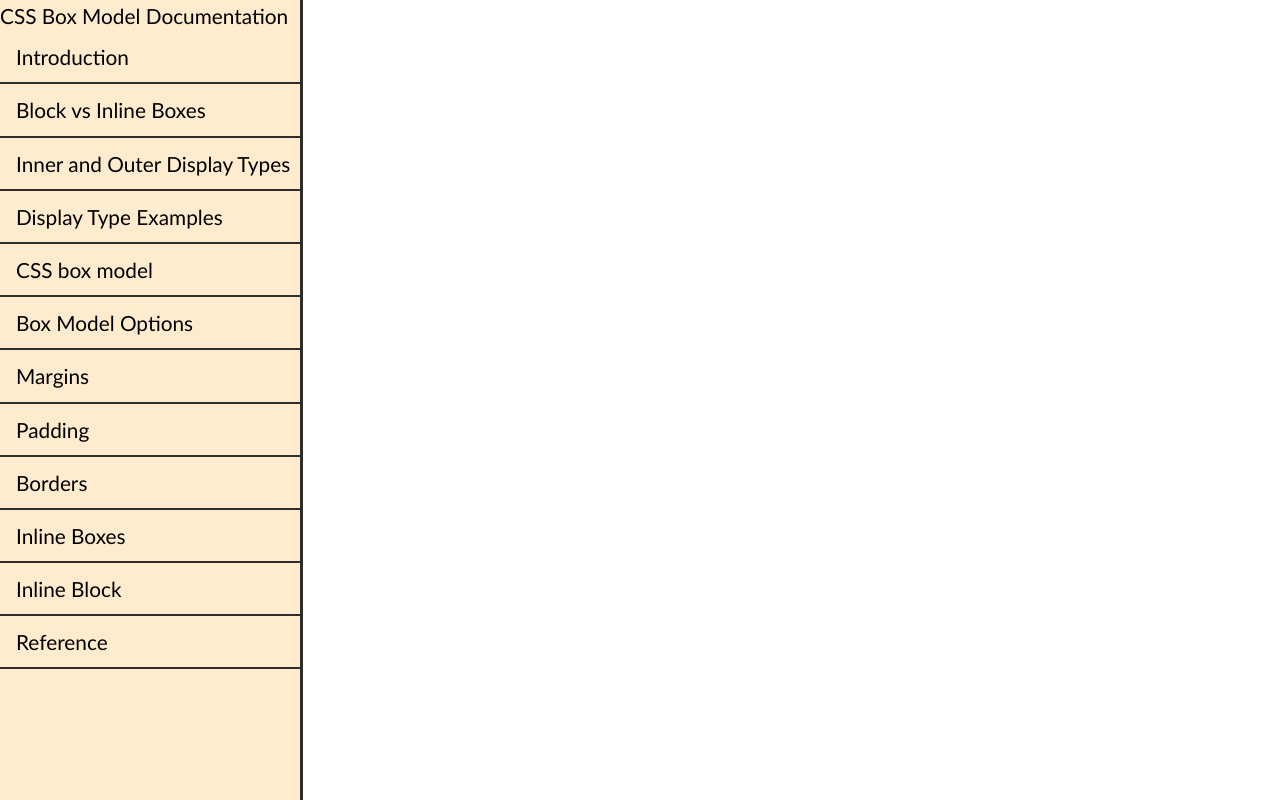
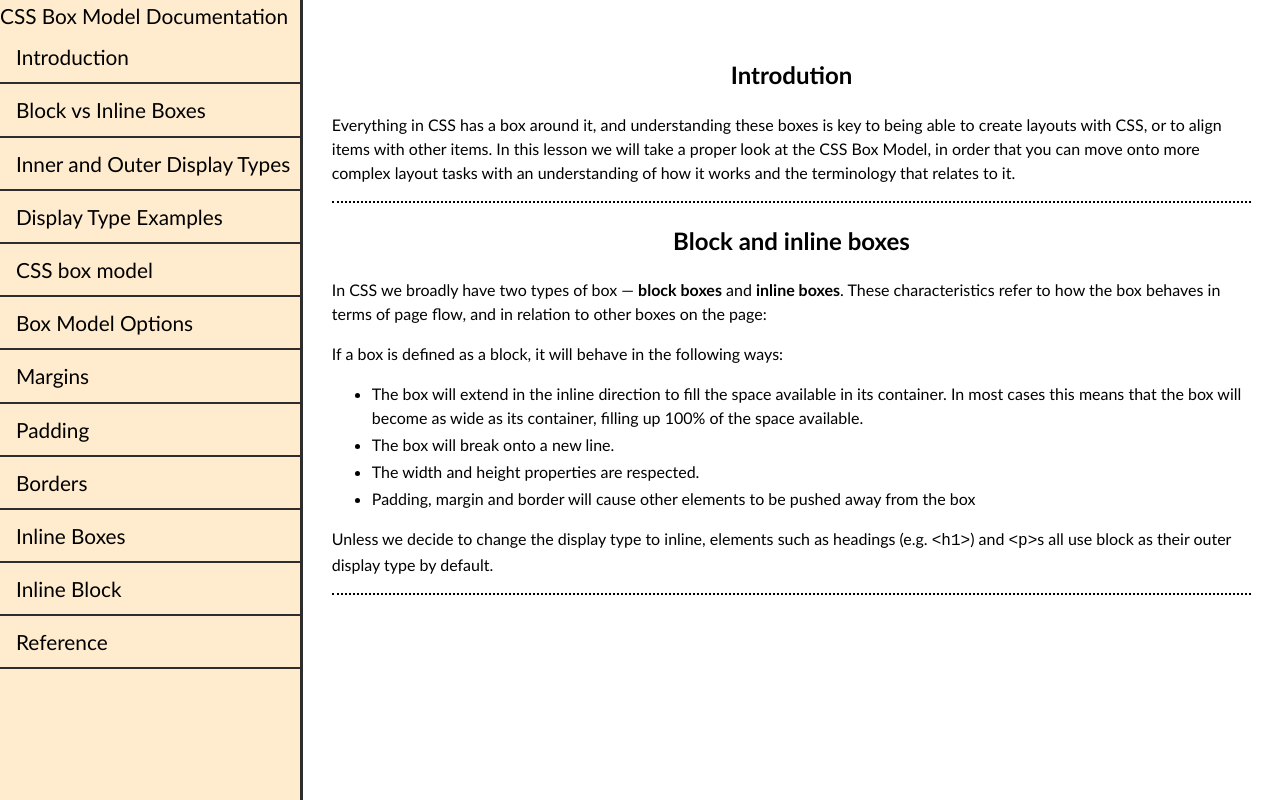
Before and after one commit to kipoph/Technical-Documentation-Page, a plain HTML site: page index.html in a window 1280 px wide. Drawn offline with Linux system fonts and the light colour scheme.

Commit message:
continuing work

```diff
--- a/index.html
+++ b/index.html
@@ -23,9 +23,41 @@
     </nav>
     <main id="main-doc">
         <section class="main-section">
-            <header>
-
-            </header>
+            <header><h2>Introdution</h2></header>
+            <article>
+                <p>
+                        Everything in CSS has a box around it, and understanding these boxes is key to being able to create layouts with CSS, or to align items with other items. In this lesson we will take a proper look at the CSS Box Model, in order that you can move onto more complex layout tasks with an understanding of how it works and the terminology that relates to it.
+                </p>
+            </article>
+        </section>
+        <section class="main-section">
+            <header><h2>Block and inline boxes</h2></header>
+            <article>
+                <p>
+                        In CSS we broadly have two types of box — <strong>block boxes</strong> and <strong>inline boxes</strong>. These characteristics refer to how the box behaves in terms of page flow, and in relation to other boxes on the page:
+                </p>
+                <p>
+                    If a box is defined as a block, it will behave in the following ways:
+                </p>
+                <ul>
+                    <li>
+                        The box will extend in the inline direction to fill the space available in its container. In most cases this means that the box will become as wide as its container, filling up 100% of the space available.
+                    </li>
+                    <li>
+                            The box will break onto a new line.
+                    </li>
+                    <li>
+                            The width and height properties are respected.
+                    </li>
+                    <li>
+                            Padding, margin and border will cause other elements to be pushed away from the box
+                    </li>
+                </ul>
+                <p>
+                    Unless we decide to change the display type to inline, elements such as headings (e.g. <code>&lt;h1&gt;</code>) and <code>&lt;p&gt;</code>s all use block as their outer display type by default.
+                </p>
+            </article>
         </section>
     </main>
 </body>
+<!-- <code>&lt;h1&gt;</code> -->
--- a/styles.css
+++ b/styles.css
@@ -33,3 +33,20 @@ body{
     color: black;
 
 }
+#main-doc{
+    position: absolute;
+    left:303px;
+    margin:1.8rem;
+}
+#main-doc section{
+    border-bottom: 2px dotted;
+}
+#main-doc header{
+    text-align: center;
+}
+#main-doc li{
+    margin-bottom: 3px;
+}
+code{
+    font-family: monospace, monospace;
+}
```
